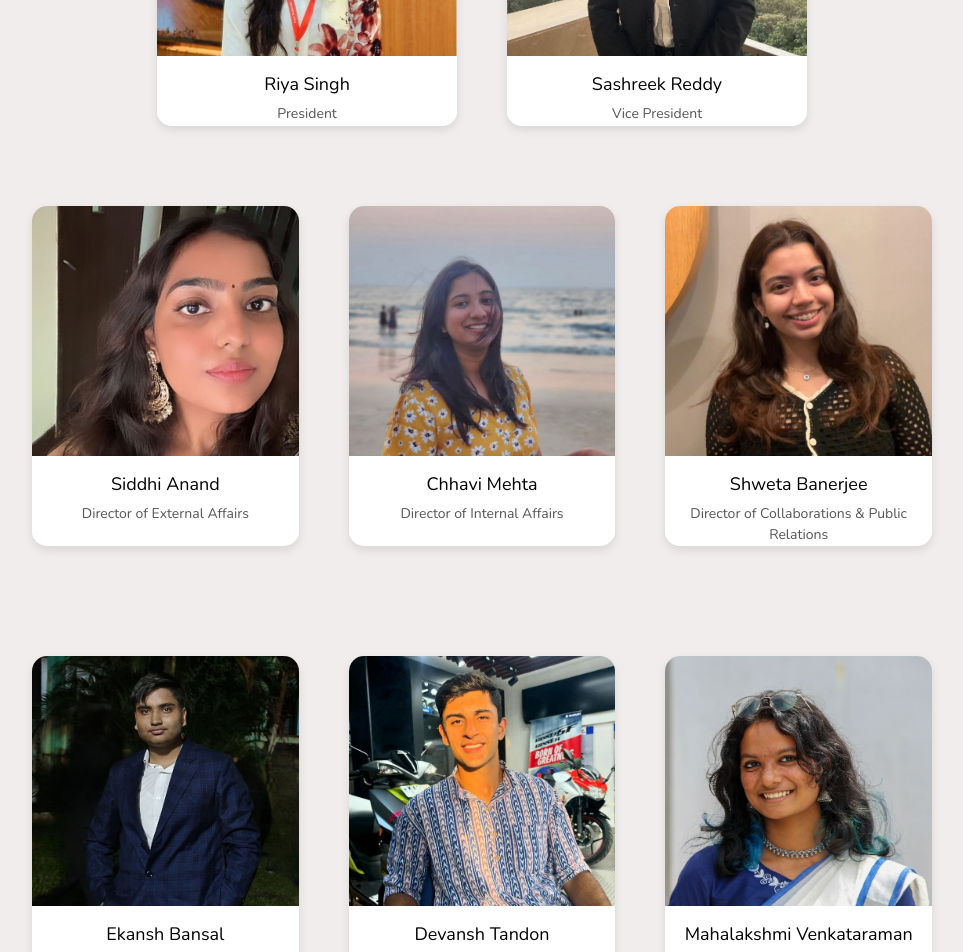
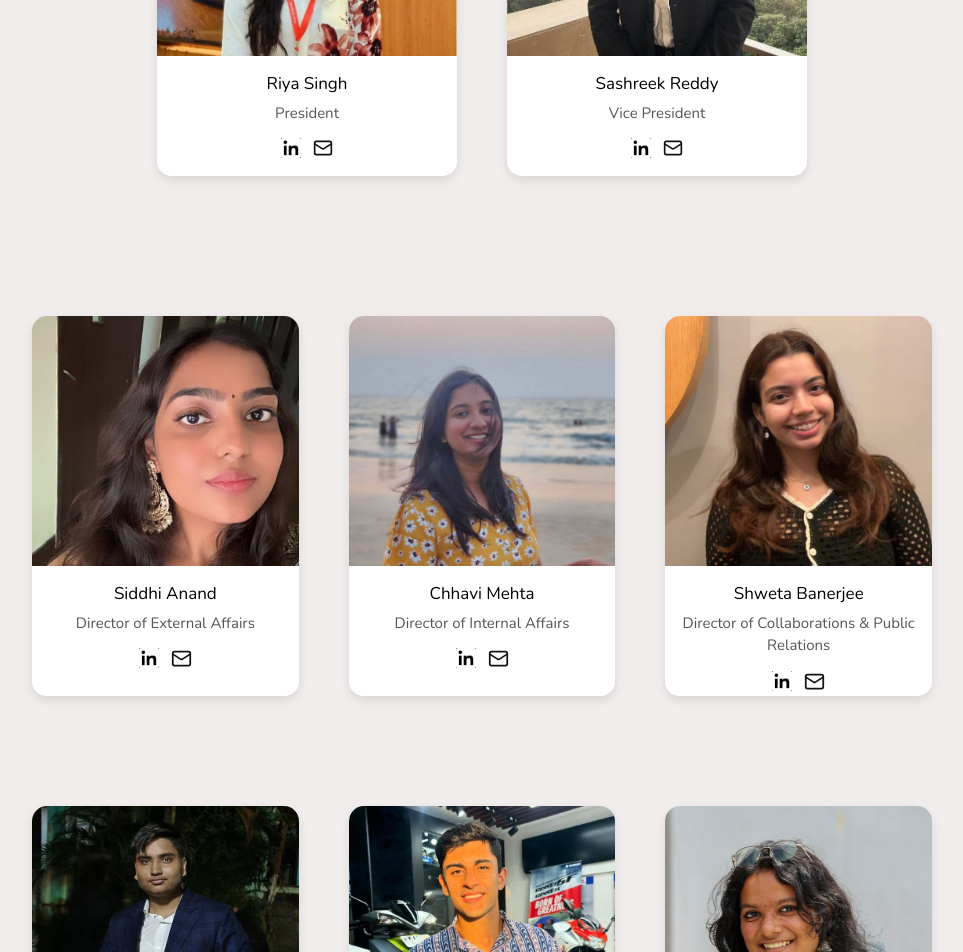
Before and after one commit to Mohak-Singhal/Mahe-Mun-2025-Website, a React (Vite) app: page /team in a window 1280 px wide. Shown: the part 800-1752 px from the top of the page, without its empty margins (158-1121 px from the left). Built offline with nearby package versions, Linux system fonts and the light colour scheme.

Commit message:
added icons

```diff
--- a/src/pages/team.jsx
+++ b/src/pages/team.jsx
@@ -1,5 +1,5 @@
 import React, { useEffect, useRef, useState } from "react";
-import { Linkedin } from "lucide-react";
+import { Mail } from "lucide-react";
 import "../styles/team.css";
 import Navbar from "../components/Navbar";
 import Footer from "../components/Footer";
@@ -12,14 +12,14 @@ const stats = [
 ];
 
 const teamMembers = [
-    { name: "Riya Singh", role: "President", img: "/team_mem_pics/president.jpg", linkedin: "#" },
-    { name: "Sashreek Reddy", role: "Vice President", img: "/team_mem_pics/vp.jpg", linkedin: "#" },
-    { name: "Siddhi Anand", role: "Director of External Affairs", img: "/team_mem_pics/external_affairs.jpg", linkedin: "#" },
-    { name: "Chhavi Mehta", role: "Director of Internal Affairs", img: "/team_mem_pics/internal_affairs.jpg", linkedin: "#" },
-    { name: "Shweta Banerjee", role: "Director of Collaborations & Public Relations", img: "/team_mem_pics/collab_public.jpg", linkedin: "#" },
-    { name: "Ekansh Bansal", role: "Director of Finance & Technology", img: "/team_mem_pics/finance_tech.jpg", linkedin: "#" },
-    { name: "Devansh Tandon", role: "Director of Management", img: "/team_mem_pics/management.jpg", linkedin: "#" },
-    { name: "Mahalakshmi Venkataraman", role: "Director of Design", img: "/team_mem_pics/design.jpg", linkedin: "#" }
+  { name: "Riya Singh", role: "President", img: "/team_mem_pics/president.jpg", linkedin: "https://www.linkedin.com/in/riya-singh-20ab61282?utm_source=share&utm_campaign=share_via&utm_content=profile&utm_medium=android_app", email: "riya.mcopsmpl2022@learner.manipal.edu" },
+  { name: "Sashreek Reddy", role: "Vice President", img: "/team_mem_pics/vp.jpg", linkedin: "https://www.linkedin.com/in/sashreek-reddy-963681331?utm_source=share&utm_campaign=share_via&utm_content=profile&utm_medium=android_app", email: "pedaballe.mitmpl2023@learner.manipal.edu" },
+  { name: "Siddhi Anand", role: "Director of External Affairs", img: "/team_mem_pics/external_affairs.jpg", linkedin: "https://www.linkedin.com/in/siddhi-anand-8677aa260?utm_source=share&utm_campaign=share_via&utm_content=profile&utm_medium=ios_app", email: "Siddhi.docmpl2023@learner.manipal.edu" },
+  { name: "Chhavi Mehta", role: "Director of Internal Affairs", img: "/team_mem_pics/internal_affairs.jpg", linkedin: "https://www.linkedin.com/in/chhavi-mehta-a73164243?utm_source=share&utm_campaign=share_via&utm_content=profile&utm_medium=android_app", email: "chhavi.mslsmpl2022@learner.manipal.edu" },
+  { name: "Shweta Banerjee", role: "Director of Collaborations & Public Relations", img: "/team_mem_pics/collab_public.jpg", linkedin: "https://www.linkedin.com/in/shweta-banerjee-130b89225/", email: "shweta.mcodsmpl2022@learner.manipal.edu" },
+  { name: "Ekansh Bansal", role: "Director of Finance & Technology", img: "/team_mem_pics/finance_tech.jpg", linkedin: "https://www.linkedin.com/in/ekansh-bansal-100848287?utm_source=share&utm_campaign=share_via&utm_content=profile&utm_medium=android_app", email: "ekansh.mitmpl2023@learner.manipal.edu" },
+  { name: "Devansh Tandon", role: "Director of Management", img: "/team_mem_pics/management.jpg", linkedin: "https://www.linkedin.com/in/devanshtandon2003?utm_source=share&utm_campaign=share_via&utm_content=profile&utm_medium=ios_app", email: "devansh.tandon1@learner.manipal.edu" },
+  { name: "Mahalakshmi Venkataraman", role: "Director of Design", img: "/team_mem_pics/design.jpg", linkedin: "http://www.linkedin.com/in/mahasmy", email: "http://www.linkedin.com/in/mahasmy" }
 ];
 
 const Team = () => {
@@ -62,7 +62,7 @@ const Team = () => {
 
   return (
     <>
-      <Navbar classname="text-white bg-black"/>
+      <Navbar classname="text-white bg-black" />
 
       <div className="p-5">
         <div className="header-container">
@@ -75,6 +75,7 @@ const Team = () => {
             experience. Meet the amazing people making it all happen!
           </p>
         </div>
+
         <div className="stats-container">
           {stats.map((stat, index) => (
             <div className="stat" key={index}>
@@ -94,13 +95,19 @@ const Team = () => {
             >
               <div className="image-container">
                 <img src={member.img} alt={member.name} />
-                            <a href={member.linkedin} target="_blank" rel="noopener noreferrer" className="linkedin-icon">
-                                <Linkedin size={20} />
+              </div>
+              <div className="info" >
+
+                <h3 className="name-email">{member.name}</h3>
+                <p>{member.role}</p>
+                <div className="icons-row">
+                  <a href={member.linkedin} target="_blank" rel="noopener noreferrer">
+                    <img src="public\team_mem_pics\linkdin.png" alt="LinkedIn" className="icon-img" />
+                  </a>
+                  <a href={`mailto:${member.email}`} target="_blank" rel="noopener noreferrer">
+                    <Mail size={20} />
                   </a>
                 </div>
-                        <div className="info">
-                            <h3>{member.name}</h3>
-                            <p>{member.role}</p>
               </div>
             </div>
           ))}
@@ -114,18 +121,24 @@ const Team = () => {
             >
               <div className="image-container">
                 <img src={member.img} alt={member.name} />
-                            <a href={member.linkedin} target="_blank" rel="noopener noreferrer" className="linkedin-icon">
-                                <Linkedin size={20} />
+              </div>
+              <div className="info">
+                <h3 className="name-email">{member.name}</h3>
+                <p>{member.role}</p>
+                <div className="icons-row">
+                  <a href={member.linkedin} target="_blank" rel="noopener noreferrer">
+                    <img src="public\team_mem_pics\linkdin.png" alt="LinkedIn" className="icon-img" />
+                  </a>
+                  <a href={`mailto:${member.email}`} target="_blank" rel="noopener noreferrer">
+                    <Mail size={21} />
                   </a>
                 </div>
-                        <div className="info">
-                            <h3>{member.name}</h3>
-                            <p>{member.role}</p>
               </div>
             </div>
           ))}
         </div>
       </div>
+
       <Footer />
     </>
   );
--- a/src/styles/team.css
+++ b/src/styles/team.css
@@ -25,7 +25,7 @@ body {
 }
 
 .description {
-    max-width: 400px;
+    max-width: 420px;
     font-size: 14px;
     color: #555;
     text-align: right;
@@ -96,18 +96,26 @@ h2 {
 .info {
     background: white;
     padding: 10px;
+    padding-bottom: 100px;
     text-align: center;
     width: 100%;
 }
 
 .info h3 {
-    font-size: 18px;
+    font-size: 17px;
     margin: 5px 0;
     color: black;
 }
 
+.mail-icon {
+    color: #0077ff;
+    width: 20px;
+    transition: color 0.3s;
+    height: 20px;
+}
+
 .info p {
-    font-size: 14px;
+    font-size: 15px;
     color: #555;
     margin: 5px 0;
 }
@@ -118,6 +126,7 @@ h2 {
     gap: 50px;
     margin-top: 50px;
     margin-bottom: 80px;
+    padding-bottom: 60px;
 }
 
 .grid-container {
@@ -138,12 +147,13 @@ h2 {
 
 .first-row .team-member {
     width: 270px;
-    height: 320px;
+    height: 370px;
+
 }
 
 .grid-container .team-member {
     width: 250px;
-    height: 340px;
+    height: 380px;
     margin-bottom: 60px;
 }
 
@@ -156,6 +166,17 @@ h2 {
 
 .stat {
     text-align: center;
+}
+.name-email {
+    display: flex;
+    align-items: center;
+    justify-content: center;
+    gap: 0.4rem;
+}
+
+
+.mail-icon:hover {
+    color: #052340;
 }
 
 .stat h2 {
@@ -258,6 +279,7 @@ h2 {
         align-items: center;
         width: 100%;
         height: 760px;
+        padding-bottom: 70px;
     }
 
     .team-member img {
@@ -271,3 +293,23 @@ h2 {
         transform: translateY(0);
     }
 }
+.icons-row {
+    display: flex;
+    justify-content: center;
+    gap: 12px;
+    margin-top: 14px;
+  }
+  .icon-img{
+    width: 20px;
+    height: 20px;
+  }
+
+
+  .team-member .info {
+    background-color: #fff;
+    text-align: center;
+    padding-bottom: 20px 10px 40px 10px;
+  }
+  .team-member .image-container a.linkedin-icon {
+    display: none;
+  }
```
Also changed, not shown: public/team_mem_pics/linkdin.png (added), 1 other file (tests, documents, lock files or other folders). Lines whose indentation alone changed are shown as unchanged.
